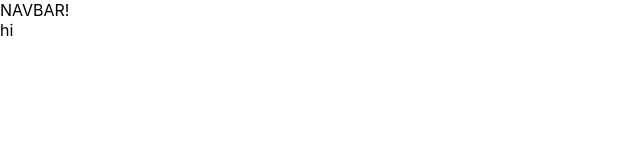
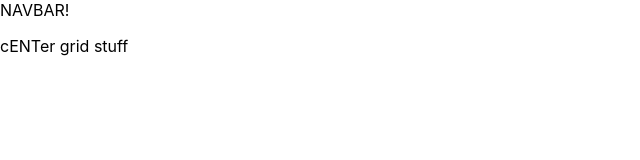
Before and after one commit to tlstommy/d2bearer, a React (Create React App) app: page / in a window 1280 px wide. Shown: the top 160 px of the page, without its empty margins (0-640 px from the left). Built offline with nearby package versions, Linux system fonts and the light colour scheme.

Commit message:
commit component work

```diff
--- a/src/App.js
+++ b/src/App.js
@@ -1,11 +1,16 @@
-import Navbar from "./components/Navbar";
+//import container component
+//try and keep app.js clean
+
+import Container from "./components/Container";
+
 
 
 function App() {
   return (
     <div className="App">
-      <Navbar/>
-      hi
+      <Container>
+
+      </Container>
     </div>
   );
 }
--- a/src/components/Container.js
+++ b/src/components/Container.js
@@ -0,0 +1,17 @@
+//container to hold stuff
+
+//import reactand navbar
+import React from "react";
+import Navbar from "./Navbar";
+
+
+export default function Container() {
+  return (
+    <div>
+      <Navbar/>
+      <main className="grid place-items-center">
+        <p>cENTer grid stuff</p>
+      </main>
+    </div>
+  );
+}
```
